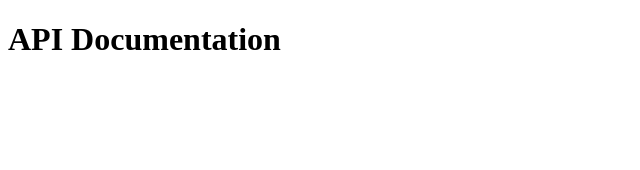
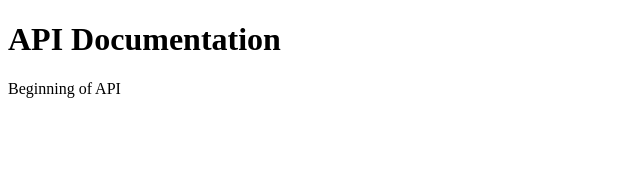
Before and after one commit to kinwo/BeamFiDeveloperDocs, a Next.js app: page /apidoc in a window 1280 px wide. Shown: the top 170 px of the page, without its empty margins (0-640 px from the left). Built offline with nearby package versions, Linux system fonts and the light colour scheme.

Commit message:
[CON-12 Doc] Trigger build

```diff
--- a/pages/apidoc/index.mdx
+++ b/pages/apidoc/index.mdx
@@ -1 +1,3 @@
 # API Documentation
+
+Beginning of API
```
